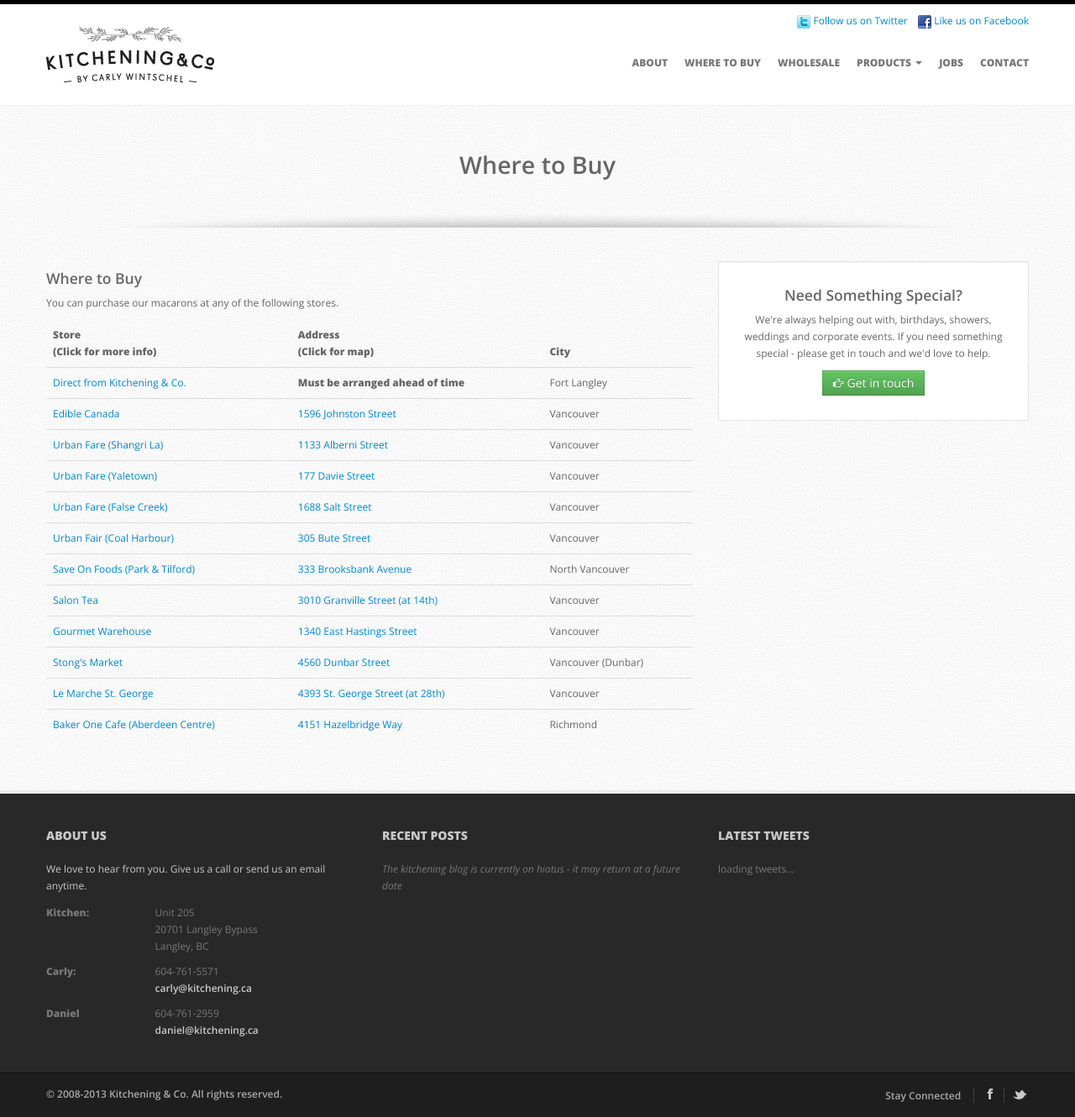
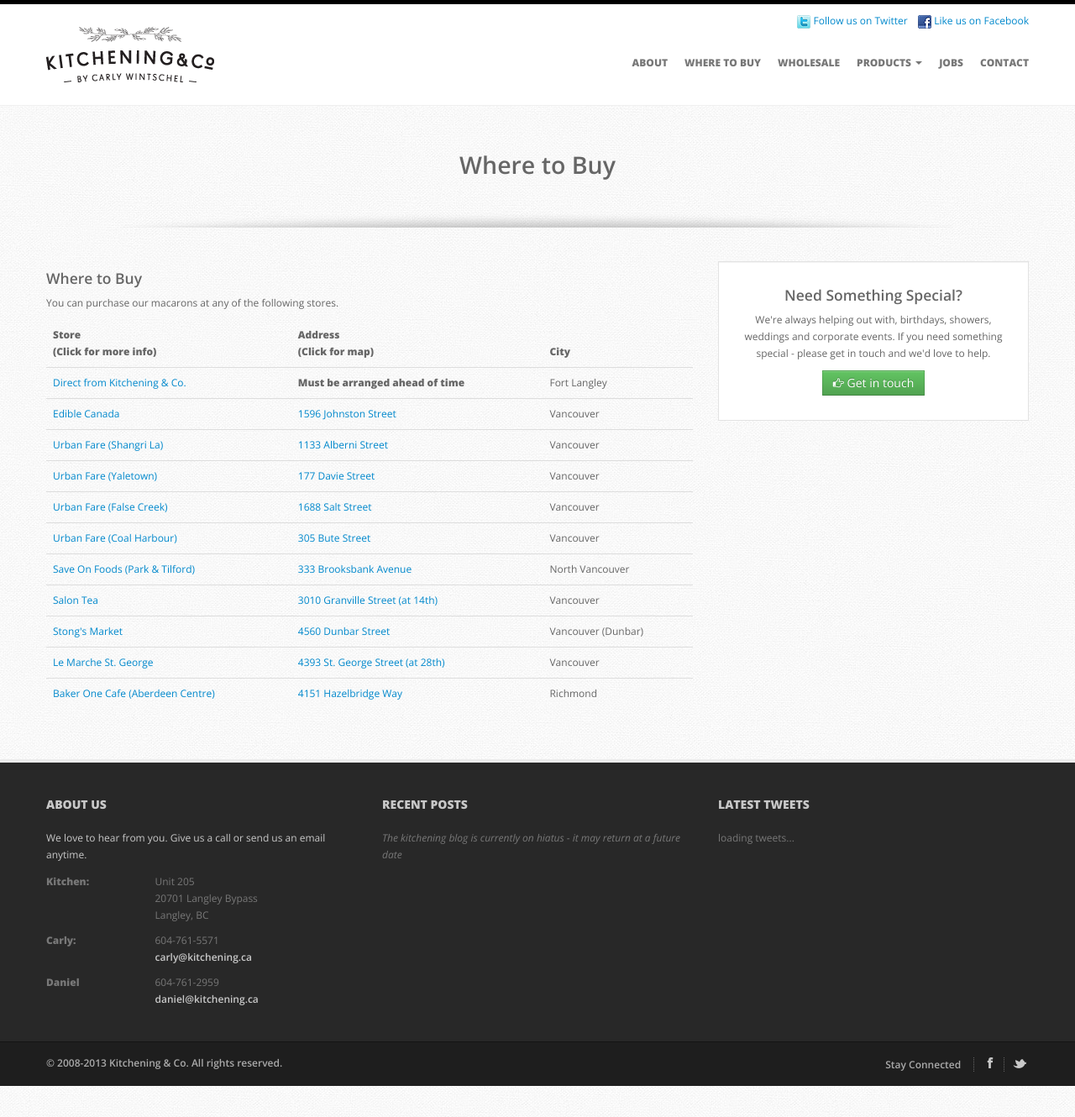
Before and after one commit to kitchening/kitchening.github.io, a Jekyll site: the page built from where-to-buy.html, in a window 1280 px wide. Shown: the whole page at 84% size. Built offline with Jekyll 4.4.1, drawn with Linux system fonts in a browser that asks for light colours; after the commit the page ends 1293 px from its top, so only the background shows below that.

Commit message:
Get rid of gourmet warehouse from customer list.

```diff
--- a/buy-macarons-in-vancouver-at-marche-st-george.html
+++ b/buy-macarons-in-vancouver-at-marche-st-george.html
@@ -5,8 +5,9 @@
 meta_description: Macarons in Vancouver at Le Marche St. George
 map_url: <iframe width="760" height="300" frameborder="0" scrolling="no" marginheight="0" marginwidth="0" src="https://maps.google.com/maps?f=q&amp;source=s_q&amp;hl=en&amp;geocode=&amp;q=4393+St.+George+Street,+Vancouver,+BC,+Canada&amp;aq=&amp;sll=49.275911,-123.079469&amp;sspn=0.008582,0.019526&amp;ie=UTF8&amp;hq=&amp;hnear=4393+St+George+St,+Vancouver,+British+Columbia+V5V+4A4,+Canada&amp;t=m&amp;ll=49.253241,-123.09288&amp;spn=0.016807,0.065145&amp;z=14&amp;iwloc=A&amp;output=embed"></iframe><br /><small><a href="https://maps.google.com/maps?f=q&amp;source=embed&amp;hl=en&amp;geocode=&amp;q=4393+St.+George+Street,+Vancouver,+BC,+Canada&amp;aq=&amp;sll=49.275911,-123.079469&amp;sspn=0.008582,0.019526&amp;ie=UTF8&amp;hq=&amp;hnear=4393+St+George+St,+Vancouver,+British+Columbia+V5V+4A4,+Canada&amp;t=m&amp;ll=49.253241,-123.09288&amp;spn=0.016807,0.065145&amp;z=14&amp;iwloc=A" style="color:#0000FF;text-align:left">View Larger Map</a></small>
 store_name: Le Marche St. George
-store_description: Wander into this amazing little shop and find our macarons in their tiny baked goods section, or ask for them if you don't see them out.
+store_description: Wander into this amazing little shop and find our 6pc boxes of macarons in their retail freezer, or ask for them if you don't see any.
 store_url: http://www.marchestgeorge.com
 products:
-- name: Macarons
+- name: 6pc Assorted Macarons
+- name: 6pc Salted Caramel Macarons
 ---
--- a/sitemap.xml
+++ b/sitemap.xml
@@ -29,10 +29,6 @@
     <url>
         <loc>http://kitchening.ca/buy-macarons-in-vancouver-at-edible-canada/</loc>
         <lastmod>2013-05-15T16:24:12-07:00</lastmod>
-    </url>
-    <url>
-        <loc>http://kitchening.ca/buy-macarons-in-vancouver-at-gourmet-warehouse/</loc>
-        <lastmod>2013-05-15T16:23:19-07:00</lastmod>
     </url>
     <url>
         <loc>http://kitchening.ca/buy-macarons-in-vancouver-at-marche-st-george/</loc>
--- a/where-to-buy.html
+++ b/where-to-buy.html
@@ -46,7 +46,7 @@
             <td>Vancouver</td>
           </tr>
           <tr>
-            <td><a href="/buy-macarons-in-vancouver-at-urban-fare-coal-harbor">Urban Fair (Coal Harbour)</a></td>
+            <td><a href="/buy-macarons-in-vancouver-at-urban-fare-coal-harbor">Urban Fare (Coal Harbour)</a></td>
             <td><a href="http://goo.gl/maps/zC6ss">305 Bute Street</a></td>
             <td>Vancouver</td>
           </tr>
@@ -58,11 +58,6 @@
           <tr>
             <td><a href="/buy-macarons-in-vancouver-at-salon-tea">Salon Tea</a></td>
             <td><a href="http://goo.gl/maps/XaZyH">3010 Granville Street (at 14th)</a></td>
-            <td>Vancouver</td>
-          </tr>
-          <tr>
-            <td><a href="/buy-macarons-in-vancouver-at-gourmet-warehouse">Gourmet Warehouse</a></td>
-            <td><a href="http://goo.gl/maps/OFWzf">1340 East Hastings Street</a></td>
             <td>Vancouver</td>
           </tr>
           <tr>
```
